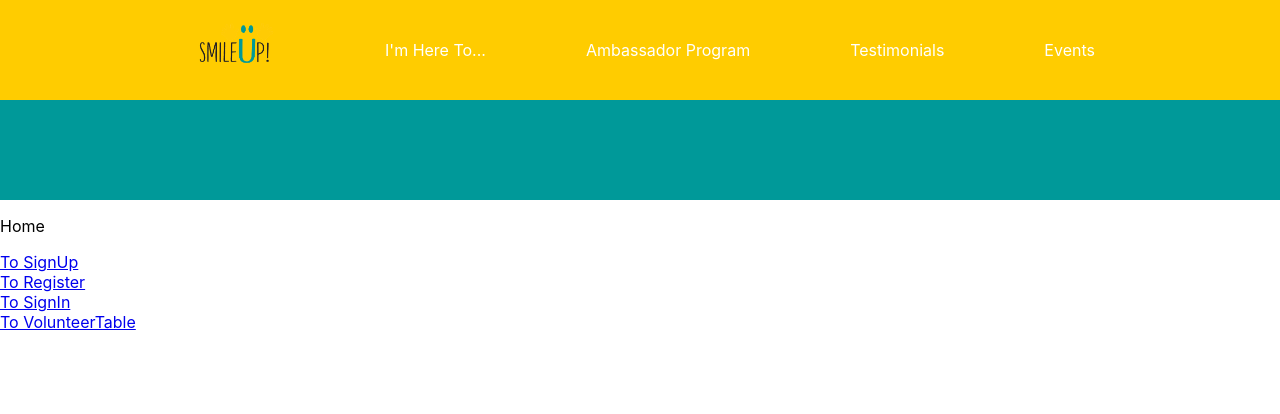
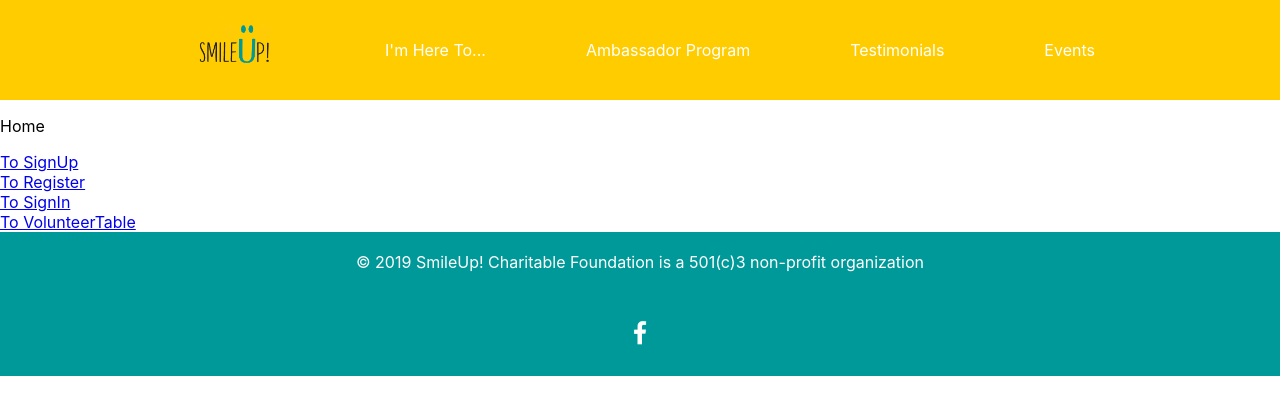
Before and after one commit to eddieatkinson/smileUp, a React (Create React App) app in the folder front-end/: page / in a window 1280 px wide. Shown: the top 414 px of the page. Built offline with nearby package versions, Linux system fonts and the light colour scheme.

Commit message:
footer component with Facebook link

```diff
--- a/front-end/src/App.js
+++ b/front-end/src/App.js
@@ -20,6 +20,10 @@ class App extends Component {
           <Route path='/signin' component={SignIn} />
           <Route path='/register' component={Register} />
           <Route path='/volunteers' component={VolunteerTable} />
+          <Route path='/facebook' component={() => {
+            window.location.href = 'https://www.facebook.com/smileupfoundation';
+            return null;
+          }}/>
         </Grid>
       </Router>
     );
--- /dev/null
+++ b/front-end/src/components/Footer.js
@@ -0,0 +1,37 @@
+import React from 'react';
+import { Link } from 'react-router-dom';
+import { teal } from '../utilities';
+
+import facebookIcon from '../assets/facebook.png';
+
+const styles = {
+  container: {
+    backgroundColor: teal,
+    display: 'flex',
+    flexDirection: 'column',
+    justifyContent: 'center',
+    alignItems: 'center',
+  },
+  copyright: {
+    color: 'white',
+    margin: 20,
+    textAlign: 'center',
+  },
+  facebook: {
+    height: 40,
+    margin: 20,
+  },
+}
+
+function Footer(props) {
+  return (
+    <div style={styles.container}>
+      <div style={styles.copyright}>&copy; 2019 SmileUp! Charitable Foundation is a 501(c)3 non-profit organization</div>
+      <div>
+        <Link to='/facebook' target='_blank'><img src={facebookIcon} alt='Facebook icon' style={styles.facebook} /></Link>
+      </div>
+    </div>
+  )
+}
+
+export default Footer;
--- a/front-end/src/components/Navbar.js
+++ b/front-end/src/components/Navbar.js
@@ -26,7 +26,7 @@ const styles = {
 function Navbar(props) {
   return (
     <Grid style={styles.container}>
-      <Link to='/' style={styles.links}><img src={logo} alt='logo' style={styles.image} /></Link>
+      <Link to='/signup' style={styles.links}><img src={logo} alt='logo' style={styles.image} /></Link>
       <Link to='/' style={styles.links}>I'm Here To...</Link>
       <Link to='/' style={styles.links}>Ambassador Program</Link>
       <Link to='/' style={styles.links}>Testimonials</Link>
--- a/front-end/src/containers/Home.js
+++ b/front-end/src/containers/Home.js
@@ -2,9 +2,8 @@ import React, { Component } from 'react';
 import { Link } from 'react-router-dom';
 import { connect } from 'react-redux';
 
-import { teal } from '../utilities';
-
 import Navbar from '../components/Navbar';
+import Footer from '../components/Footer';
 
 import LogoutAction from '../actions/LogoutAction';
 
@@ -27,7 +26,6 @@ class Home extends Component {
     return (
       <div>
         <Navbar />
-        <div style={{backgroundColor: teal, height: 100}}></div>
         <p>Home</p>
         <Link to='/signup'>To SignUp</Link>
         <div>
@@ -42,6 +40,7 @@ class Home extends Component {
         <div>
           {this.renderLogoutButton()}
         </div>
+        <Footer />
       </div>
     )
   }
```
Also changed, not shown: front-end/src/assets/facebook.png (added).
